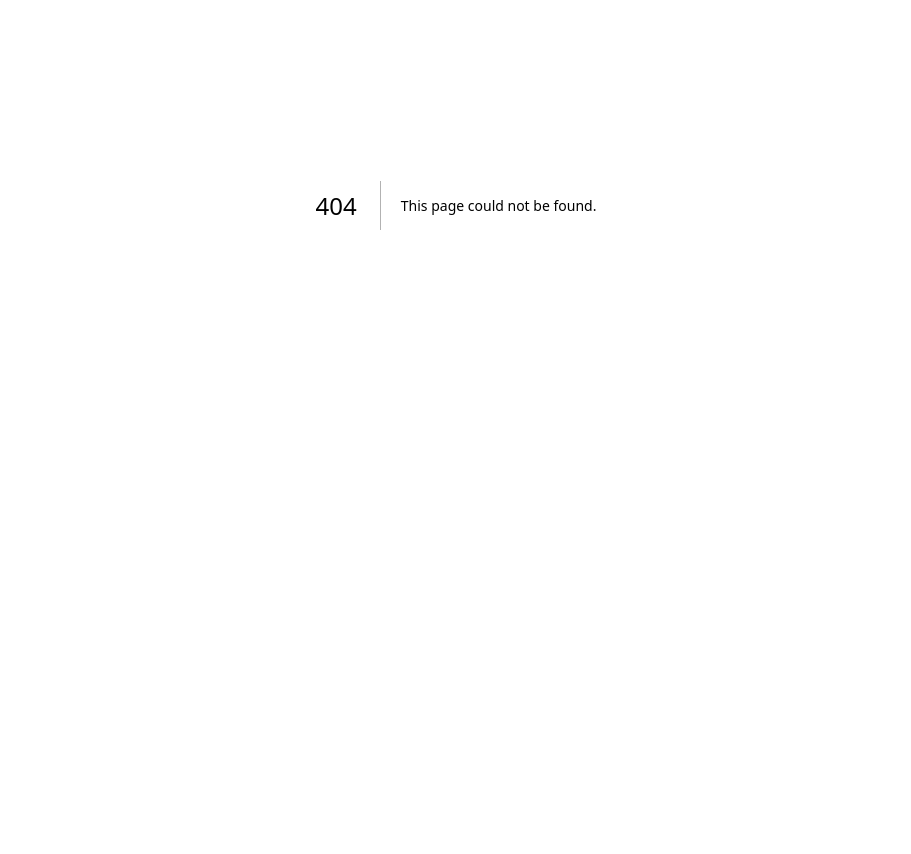
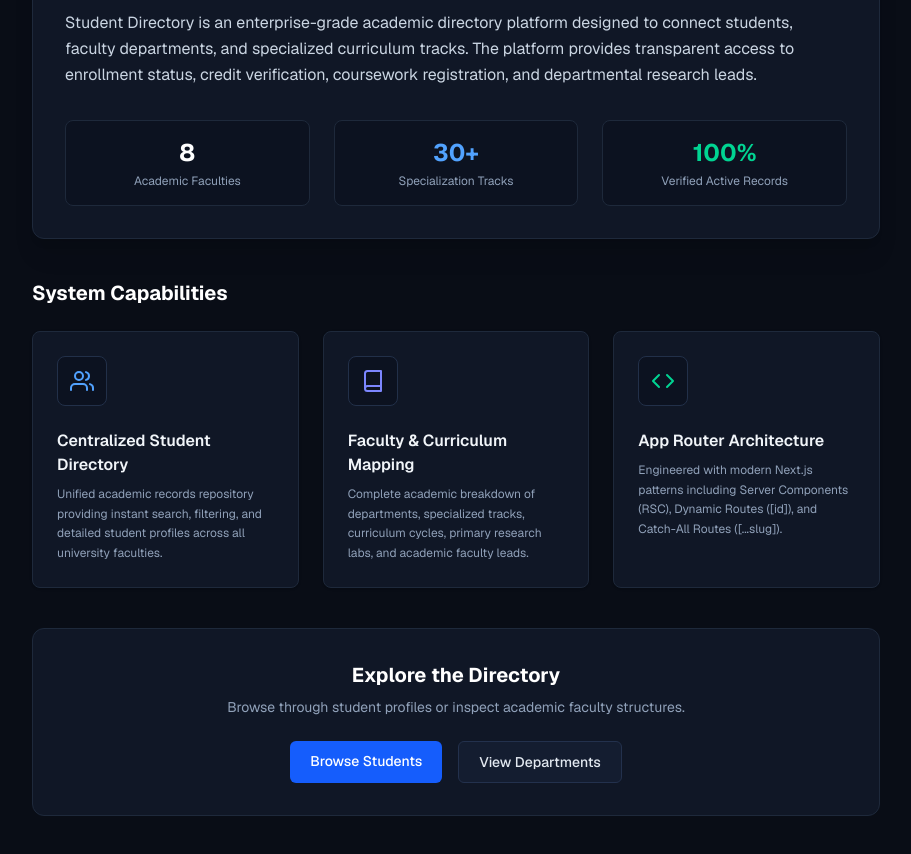
Before and after one commit to Sushant-Ravi14/students-directory, a Next.js app: page /about in a window 1280 px wide. Before the commit this address had no page. Shown: the part 260-1114 px from the top of the page, without its empty margins (184-1095 px from the left). Before the commit the page ends 865 px from the top, so only its background shows below. Built offline with nearby package versions, Linux system fonts and the light colour scheme.

Commit message:
Add About page with institutional overview

```diff
--- /dev/null
+++ b/src/app/about/page.tsx
@@ -0,0 +1,134 @@
+import Link from "next/link";
+import Breadcrumbs from "@/components/Breadcrumbs";
+
+export default function AboutPage() {
+  const highlights = [
+    {
+      title: "Centralized Student Directory",
+      description:
+        "Unified academic records repository providing instant search, filtering, and detailed student profiles across all university faculties.",
+      icon: (
+        <svg className="h-6 w-6 text-blue-400" viewBox="0 0 24 24" fill="none" stroke="currentColor" strokeWidth="2" strokeLinecap="round" strokeLinejoin="round">
+          <path d="M17 21v-2a4 4 0 0 0-4-4H5a4 4 0 0 0-4 4v2" />
+          <circle cx="9" cy="7" r="4" />
+          <path d="M23 21v-2a4 4 0 0 0-3-3.87" />
+          <path d="M16 3.13a4 4 0 0 1 0 7.75" />
+        </svg>
+      ),
+    },
+    {
+      title: "Faculty & Curriculum Mapping",
+      description:
+        "Complete academic breakdown of departments, specialized tracks, curriculum cycles, primary research labs, and academic faculty leads.",
+      icon: (
+        <svg className="h-6 w-6 text-indigo-400" viewBox="0 0 24 24" fill="none" stroke="currentColor" strokeWidth="2" strokeLinecap="round" strokeLinejoin="round">
+          <path d="M4 19.5A2.5 2.5 0 0 1 6.5 17H20" />
+          <path d="M6.5 2H20v20H6.5A2.5 2.5 0 0 1 4 19.5v-15A2.5 2.5 0 0 1 6.5 2z" />
+        </svg>
+      ),
+    },
+    {
+      title: "App Router Architecture",
+      description:
+        "Engineered with modern Next.js patterns including Server Components (RSC), Dynamic Routes ([id]), and Catch-All Routes ([...slug]).",
+      icon: (
+        <svg className="h-6 w-6 text-emerald-400" viewBox="0 0 24 24" fill="none" stroke="currentColor" strokeWidth="2" strokeLinecap="round" strokeLinejoin="round">
+          <polyline points="16 18 22 12 16 6" />
+          <polyline points="8 6 2 12 8 18" />
+        </svg>
+      ),
+    },
+  ];
+
+  return (
+    <div className="flex min-h-[calc(100vh-65px)] flex-col bg-[#090d16]">
+      <main className="mx-auto w-full max-w-4xl flex-1 px-6 py-10">
+        <div className="mb-4">
+          <Breadcrumbs
+            items={[
+              { label: "Directory", href: "/students" },
+              { label: "About" },
+            ]}
+          />
+        </div>
+
+        {/* Hero Section */}
+        <div className="rounded-xl border border-[#1e293b] bg-[#101726] p-8 shadow-xl">
+          <span className="rounded border border-blue-500/30 bg-blue-500/10 px-3 py-1 text-xs font-semibold text-blue-300">
+            About Student Directory
+          </span>
+          <h1 className="mt-4 text-3xl font-bold tracking-tight text-white sm:text-4xl">
+            Academic Informatics & Records Portal
+          </h1>
+          <p className="mt-4 text-base leading-relaxed text-slate-300">
+            Student Directory is an enterprise-grade academic directory platform designed
+            to connect students, faculty departments, and specialized curriculum tracks.
+            The platform provides transparent access to enrollment status, credit verification,
+            coursework registration, and departmental research leads.
+          </p>
+
+          <div className="mt-8 grid grid-cols-1 gap-6 sm:grid-cols-3">
+            <div className="rounded-lg border border-[#1e293b] bg-[#0c1220] p-4 text-center">
+              <p className="text-2xl font-bold text-white">8</p>
+              <p className="mt-1 text-xs text-slate-400">Academic Faculties</p>
+            </div>
+            <div className="rounded-lg border border-[#1e293b] bg-[#0c1220] p-4 text-center">
+              <p className="text-2xl font-bold text-blue-400">30+</p>
+              <p className="mt-1 text-xs text-slate-400">Specialization Tracks</p>
+            </div>
+            <div className="rounded-lg border border-[#1e293b] bg-[#0c1220] p-4 text-center">
+              <p className="text-2xl font-bold text-emerald-400">100%</p>
+              <p className="mt-1 text-xs text-slate-400">Verified Active Records</p>
+            </div>
+          </div>
+        </div>
+
+        {/* Feature Highlights */}
+        <section className="mt-10">
+          <h2 className="text-xl font-bold text-white">System Capabilities</h2>
+          <div className="mt-6 grid grid-cols-1 gap-6 sm:grid-cols-3">
+            {highlights.map((feat) => (
+              <div
+                key={feat.title}
+                className="rounded-lg border border-[#1e293b] bg-[#101726] p-6 shadow-sm"
+              >
+                <div className="mb-4 inline-block rounded-lg border border-[#223049] bg-[#0c1220] p-3">
+                  {feat.icon}
+                </div>
+                <h3 className="text-base font-semibold text-slate-100">
+                  {feat.title}
+                </h3>
+                <p className="mt-2 text-xs leading-relaxed text-slate-400">
+                  {feat.description}
+                </p>
+              </div>
+            ))}
+          </div>
+        </section>
+
+        {/* Quick Links CTA */}
+        <section className="mt-10 rounded-xl border border-[#1e293b] bg-[#101726] p-6 text-center sm:p-8">
+          <h2 className="text-xl font-bold text-white">Explore the Directory</h2>
+          <p className="mt-2 text-sm text-slate-400">
+            Browse through student profiles or inspect academic faculty structures.
+          </p>
+          <div className="mt-6 flex flex-wrap justify-center gap-4">
+            <Link
+              href="/students"
+              className="rounded-md bg-blue-600 px-5 py-2.5 text-sm font-medium text-white transition-colors hover:bg-blue-500"
+            >
+              Browse Students
+            </Link>
+            <Link
+              href="/departments"
+              className="rounded-md border border-[#23314d] bg-[#141d30] px-5 py-2.5 text-sm font-medium text-slate-200 transition-colors hover:border-slate-600 hover:bg-[#1a253d]"
+            >
+              View Departments
+            </Link>
+          </div>
+        </section>
+      </main>
+
+    </div>
+  );
+}
```
